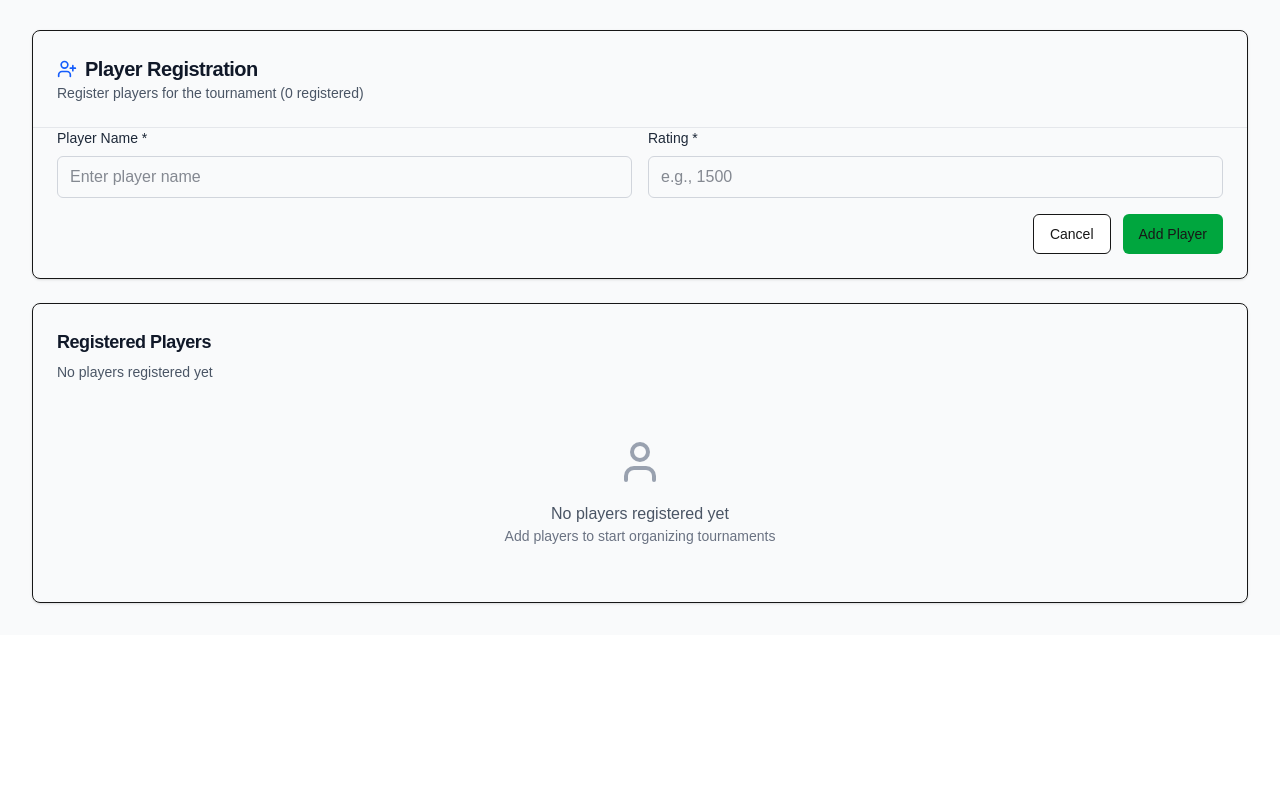
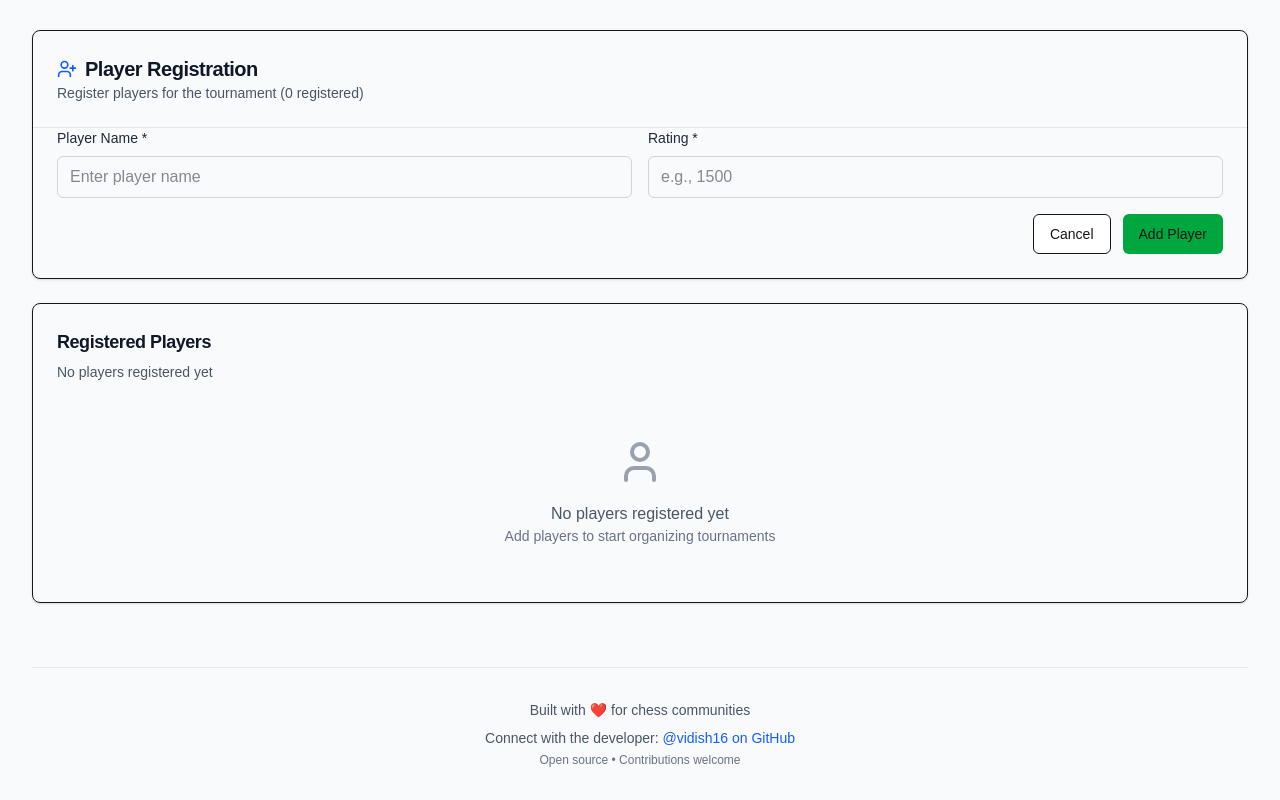
Before and after one commit to vidish16/chess-tournament-manager, a Next.js app: page / in a window 1280 px wide. Shown: the part 430-1230 px from the top of the page. Before the commit the page ends 1065 px from the top, so only its background shows below. Built offline with nearby package versions, Linux system fonts and the light colour scheme.

Commit message:
Add developer contact footer
- Added footer section with GitHub contact @vidish16
- Includes call-to-action for community contributions
- Professional styling with hover effects
- Positioned at bottom of main dashboard

```diff
--- a/src/components/dashboard/simple-dashboard.tsx
+++ b/src/components/dashboard/simple-dashboard.tsx
@@ -309,6 +309,29 @@
             />
           )}
         </motion.div>
+
+        {/* Footer */}
+        <footer className="mt-16 pt-8 border-t border-gray-200">
+          <div className="text-center text-gray-600">
+            <p className="text-sm">
+              Built with ❤️ for chess communities
+            </p>
+            <p className="text-sm mt-2">
+              Connect with the developer:{" "}
+              <a
+                href="https://github.com/vidish16"
+                target="_blank"
+                rel="noopener noreferrer"
+                className="text-blue-600 hover:text-blue-800 font-medium transition-colors duration-200"
+              >
+                @vidish16 on GitHub
+              </a>
+            </p>
+            <p className="text-xs mt-1 text-gray-500">
+              Open source • Contributions welcome
+            </p>
+          </div>
+        </footer>
       </div>
     </div>
   )
```
